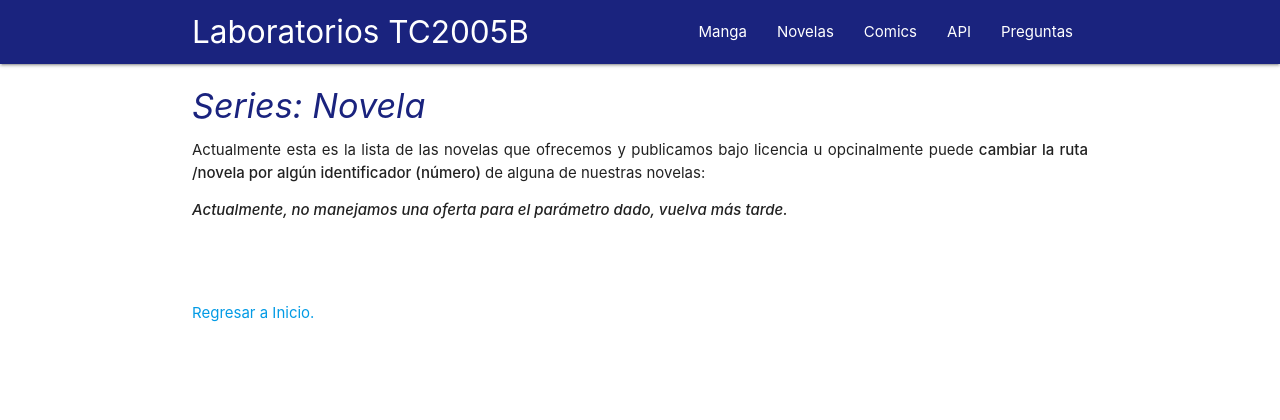
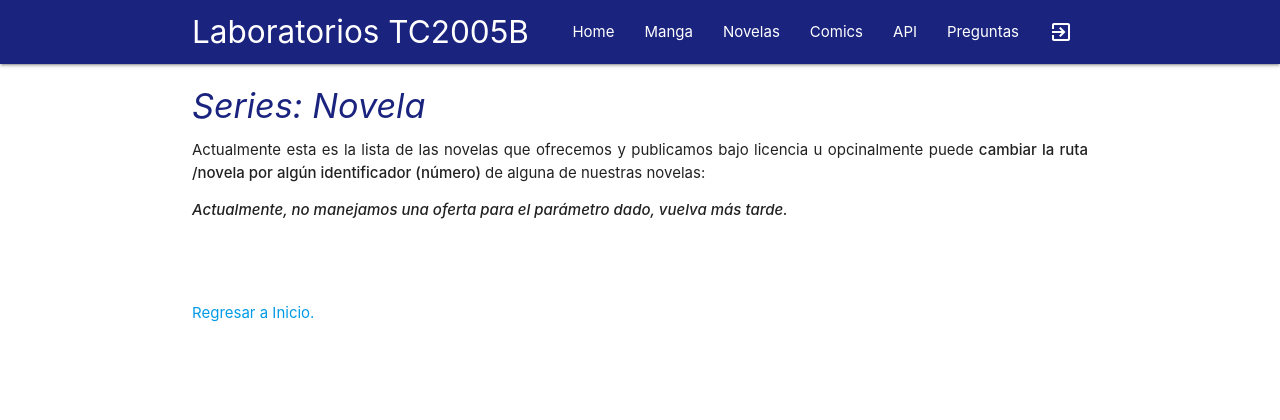
Before and after one commit to KarenLB2000/TC2005B.401-Laboratorios, a Node server app: page /sevenseas/1 in a window 1280 px wide. Shown: the top 420 px of the page. Run offline with Node 20, Linux system fonts and the light colour scheme; the visitor is signed in with stand-in values (Sample User, id 1).

Commit message:
L14: Variables de sesión + Logout

```diff
--- a/Laboratorio 11-13/controllers/sevenseas_controllers.js
+++ b/Laboratorio 11-13/controllers/sevenseas_controllers.js
@@ -7,7 +7,8 @@ exports.manga = (request, response, next) => {
     Manga.fetchAll()
         .then(([rows, fieldData]) => {
             response.render('manga.ejs', {
-                mangas: rows
+                mangas: rows,
+                home: 0
             });
         })
         .catch(err => {
@@ -19,7 +20,8 @@ exports.novela = (request, response, next) => {
     Novel.fetchAll()
         .then(([rows, fieldData]) => {
             response.render('novela.ejs', {
-                novelas: rows
+                novelas: rows,
+                home: 0
             });
         })
         .catch(err => {
@@ -31,7 +33,8 @@ exports.novela_filtrada = (request, response, next) => {
     Novel.fetchOne(request.params.id_novela)
         .then(([rows, fieldData]) => {
             response.render('novela.ejs', {
-                novelas: rows
+                novelas: rows,
+                home: 0
             });
         })
         .catch(err => {
@@ -43,7 +46,8 @@ exports.comic = (request, response, next) => {
     Comic.fetchOne()
         .then(([rows, fieldData]) => {
             response.render('comic.ejs', {
-                comic: rows
+                comic: rows,
+                home: 0
             });
         })
         .catch(err => {
@@ -55,7 +59,8 @@ exports.gmod_comic = (request, response, next) => {
     Comic.fetchOne()
         .then(([rows, fieldData]) => {
             response.render('edicion.ejs', {
-                comic: rows
+                comic: rows,
+                home: 0
             });
         })
         .catch(err => {
@@ -77,7 +82,9 @@ exports.pmod_comic = (request, response, next) => {
 };
 
 exports.get_series = (request, response, next) => {
-    response.render('series.ejs');
+    response.render('series.ejs', {
+        home: 0
+    });
 };
 
 exports.post_series = (request, response, next) => {
@@ -94,14 +101,20 @@ exports.post_series = (request, response, next) => {
 };
 
 exports.preguntas = (request, response, next) => {
-    response.render('preguntas.ejs');
+    response.render('preguntas.ejs', {
+        home: 0
+    });
 };
 
 exports.breakingbad = (request, response, next) => {
-    response.render('quotes.ejs');
+    response.render('quotes.ejs', {
+        home: 0
+    });
 };
 
 
 exports.home = (request, response, next) => {
-    response.render('home.ejs');
+    response.render('home.ejs', {
+        home: 1
+    });
 };
--- a/Laboratorio 11-13/routes/usuario.routes.js
+++ b/Laboratorio 11-13/routes/usuario.routes.js
@@ -9,6 +9,5 @@ router.get('/signup', userController.get_signup);
 router.post('/signup', userController.post_signup);
 router.get('/login', userController.get_login);
 router.post('/login', userController.login);
-// router.get('/logout', userController.logout);
-//router.get('/', isAuth, userController.root);
+router.get('/logout', userController.logout);
 module.exports = router;
--- a/Laboratorio 11-13/views/includes/head.ejs
+++ b/Laboratorio 11-13/views/includes/head.ejs
@@ -22,11 +22,15 @@
         <div class="nav-wrapper container">
           <a href="/sevenseas" class="brand-logo">Laboratorios TC2005B</a>
           <ul class="right hide-on-med-and-down">
+            <% if (home == 0) { %>
+            <li><a href="/sevenseas">Home</a></li>
+            <% } %>
             <li><a href="/sevenseas/manga">Manga</a></li>
             <li><a href="/sevenseas/novela">Novelas</a></li>
             <li><a href="/sevenseas/comic">Comics</a></li>
             <li><a href="/sevenseas/breakingbad">API</a></li>
             <li><a href="/sevenseas/preguntas">Preguntas</a></li>
+            <li><a href="/usuario/logout"><i class="material-icons">exit_to_app</i></a></li>
           </ul>
         </div>
     </nav>
```
Also changed, not shown: Laboratorio 11-13/controllers/usuario_controllers.js (+11 -1 lines).
